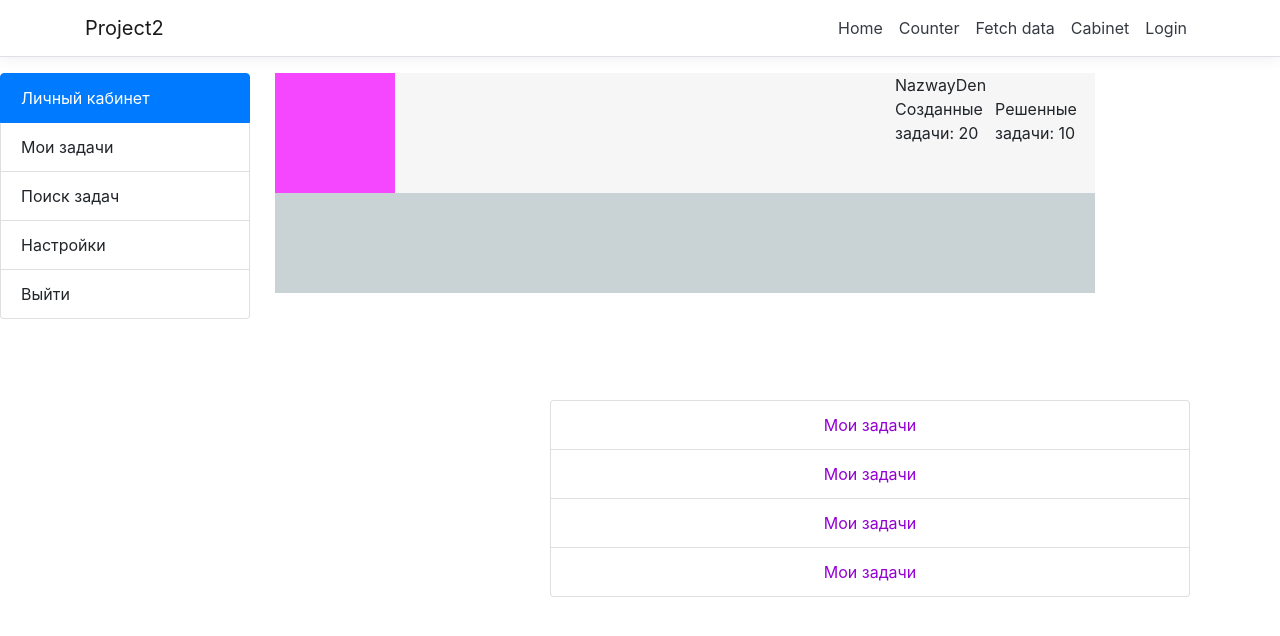
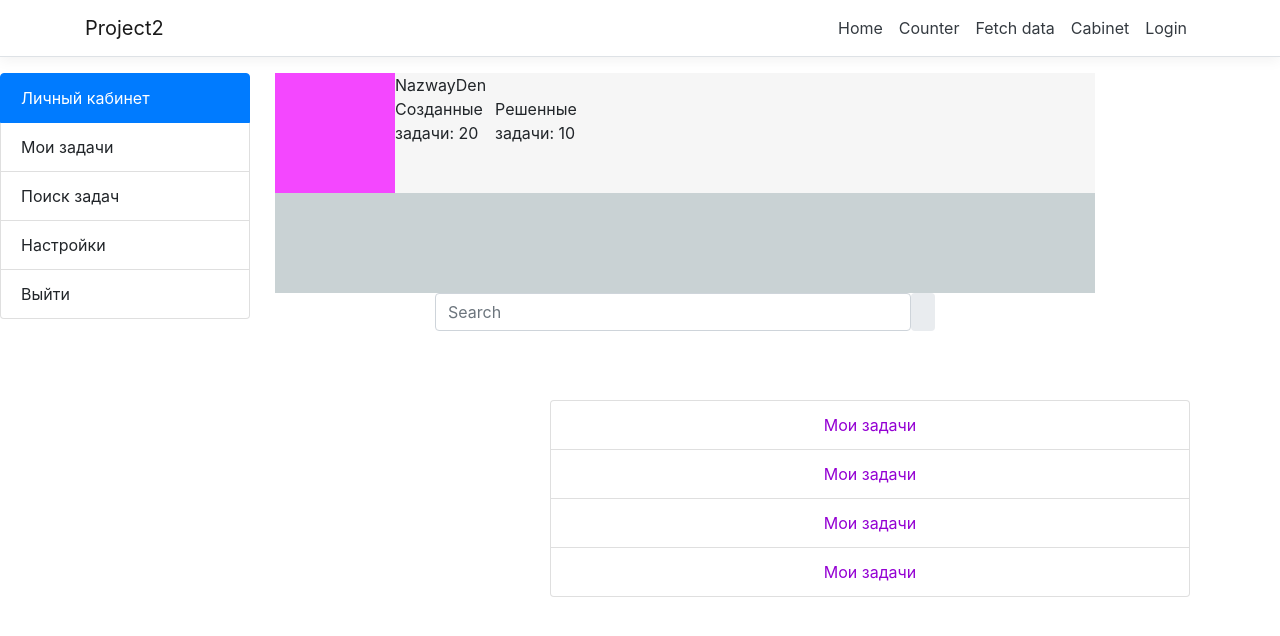
Before and after one commit to NazwayDen/Project2, an Angular app in the folder Project2/ClientApp/: page /lk in a window 1280 px wide. Shown: the top 636 px of the page. Built offline with nearby package versions, Linux system fonts and the light colour scheme; no server answers.

Commit message:
no message

```diff
--- a/Project2/ClientApp/src/app/components/private-room/private-room.component.css
+++ b/Project2/ClientApp/src/app/components/private-room/private-room.component.css
@@ -35,7 +35,6 @@
     .lcbox{
         display: flex;
         flex-direction: row;
-        justify-content: space-between;
         background-color:rgb(246,246,246);
     }
     .avatarka{
@@ -56,6 +55,11 @@
         flex-direction: row;
         justify-content:space-between;
     }
-    .search{
-        margin-right: 100px;
+    .lksearch{
+        margin-left: 350px;
+   width: 500px;
     }
+    .lcinfo{
+    margin: 10px;
+    padding: 10px;
+    }
--- a/Project2/ClientApp/src/app/components/private-room/private-room.component.html
+++ b/Project2/ClientApp/src/app/components/private-room/private-room.component.html
@@ -22,6 +22,7 @@
 </div>
 
 </div>
+
 <div class="lccentre-task">
   <ul class="list-group">
     <li class="list-group-item centretask-first">Мои задачи</li>
@@ -33,5 +34,13 @@
 <div class="lk-rightside-menu">
 
 
-
 </div>
+<div class="lksearch" >
+<div class="input-group rounded">
+  <input type="search" class="form-control rounded" placeholder="Search" aria-label="Search"
+    aria-describedby="search-addon" />
+  <span class="input-group-text border-0" id="search-addon">
+    <i class="fa fa-search"></i>
+  </span>
+</div>
+</div>
```
